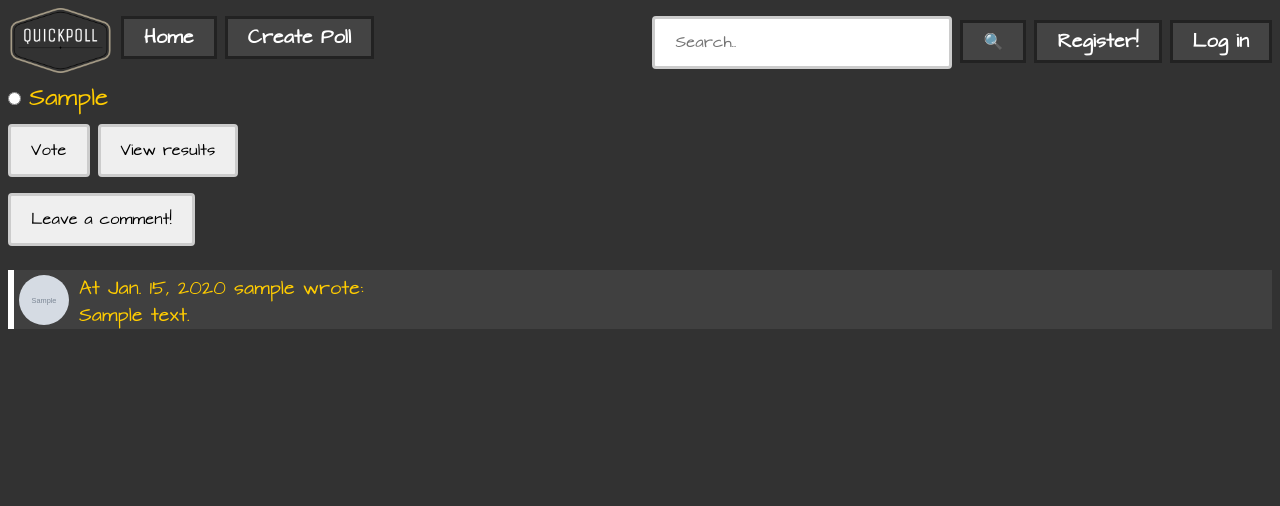
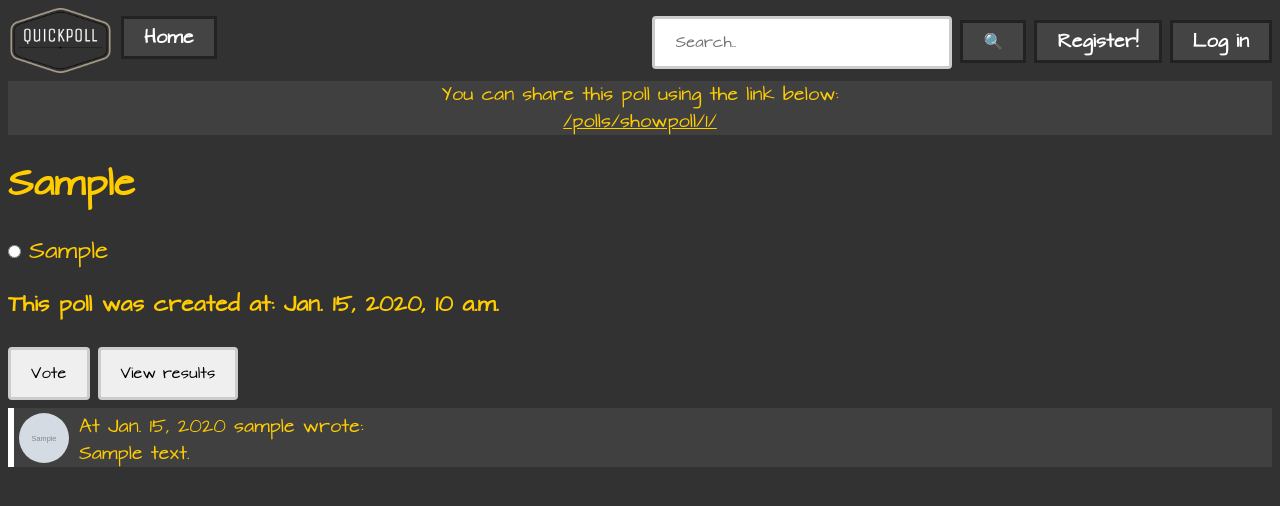
Before and after one commit to RaghadAb/Voting, a Django app: page /polls/showpoll/1/ in a window 1280 px wide. Shown: the top 506 px of the page. Run offline with Django 3.2, Linux system fonts and the light colour scheme; tables that the repository leaves empty hold one stand-in row (values such as "Sample post"); grey boxes marked "Sample" are stand-in pictures.

Commit message:
Final Version

```diff
--- a/polls/views.py
+++ b/polls/views.py
@@ -33,10 +33,11 @@ def createpoll(request):
 	return render(request,'createpoll.html', { 'form': form })#combines the template with the dictionary
 
 def show_poll(request, poll_id):
-	option=Poll.objects.get(id=poll_id)
-	comments = Comments.objects.filter(poll=poll_id)
-	context={'option':option, 'comments':comments}
-	return render(request,'show_poll.html',context)
+        poll = Poll.objects.get(id=poll_id)
+        option=Poll.objects.get(id=poll_id)
+        comments = Comments.objects.filter(poll=poll_id)
+        context={'option':option, 'comments':comments, 'poll':poll}
+        return render(request,'show_poll.html',context)
 
 def myaccount(request):
         try:
--- a/templates/header.html
+++ b/templates/header.html
@@ -5,11 +5,10 @@
 		<form action="/polls" method="get" style="display:inline;">
 			<button type="submit" style="margin-top:8px;">Home</button>
 		</form>
-
-		<form action="{% url 'polls:createpoll' %}" method="get" style="display:inline;">
-			<button type="submit" style="margin-top: 8px;">Create Poll</button>
-		</form>
 		{% if user.is_authenticated %}
+			<form action="{% url 'polls:createpoll' %}" method="get" style="display:inline;">
+				<button type="submit" style="margin-top: 8px;">Create Poll</button>
+			</form>
 			<form action="{% url 'polls:myaccount' %}" method="get" style="display:inline;">
 				<button type="submit" style="margin-top: 8px;">My account</button>
 			</form>
--- a/templates/results.html
+++ b/templates/results.html
@@ -10,6 +10,7 @@
 </head>
 <body>
 	<h2>Poll Results: {{ poll.form }}</h2>
+	<h3>This poll was created at: {{ poll.created_at }}</h3>
 	<h5>Votes: {{ poll.votes }}</h5>
 	<h4>Options</h4>
 	<uL>
--- a/templates/show_poll.html
+++ b/templates/show_poll.html
@@ -6,6 +6,11 @@
     <div id="header"></div>
 </head>
 <body>
+	<div style="text-align: center; background-color:#404040;">
+	You can share this poll using the link below:<br/>
+	<a href="{% url 'polls:showpoll' poll_id=poll.id %}">{% url 'polls:showpoll' poll_id=poll.id %}</a>
+	</div>
+	<h1> {{poll.form}} </h1>
     <form action="{% url 'polls:vote' option.id %}" method="post" style="display:inline;">
         {% csrf_token %} <!-- this is for extra security -->
 
@@ -13,17 +18,19 @@
         <input type="radio" name="choice" id="choice{{ forloop.counter }}" value="{{ choice.id }}" />
         <label for="choice{{ forloop.counter }}">{{ choice.option }}</label><br />
         {% endfor %}
-
+		<h3>This poll was created at: {{ poll.created_at }}</h3>
         <input type="submit" name="Vote" value="Vote">
     </form>
 	<form action="{% url  'polls:show_results' quickPoll_id=option.id %}" method="post" style="display:inline;">
         {% csrf_token %} <!-- this is for extra security -->
         <input type="submit" name="comment" value="View results">
     </form>
-	<form action="{% url  'polls:add_comment' quickPoll_id=option.id %}" method="post">
-        {% csrf_token %} <!-- this is for extra security -->
-        <input type="submit" name="comment" value="Leave a comment!">
-    </form>
+	{% if user.is_authenticated %}
+		<form action="{% url  'polls:add_comment' quickPoll_id=option.id %}" method="post">
+			{% csrf_token %} <!-- this is for extra security -->
+			<input type="submit" name="comment" value="Leave a comment!">
+		</form>
+	{% endif %}
 	{% for comment in comments %}
 		<div class="comment">
 		{% if comment.author.userprofile.picture.url %}
```
